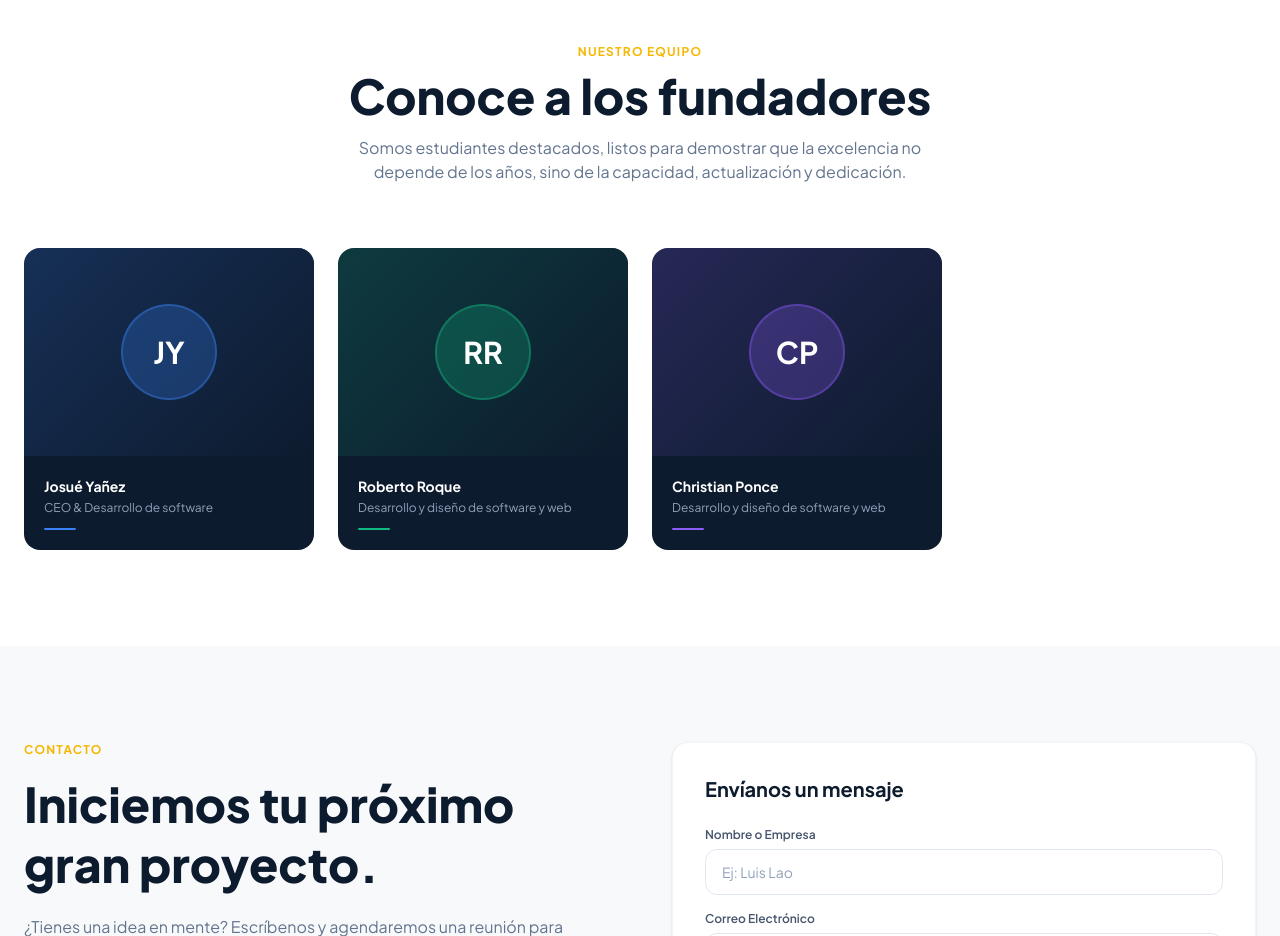
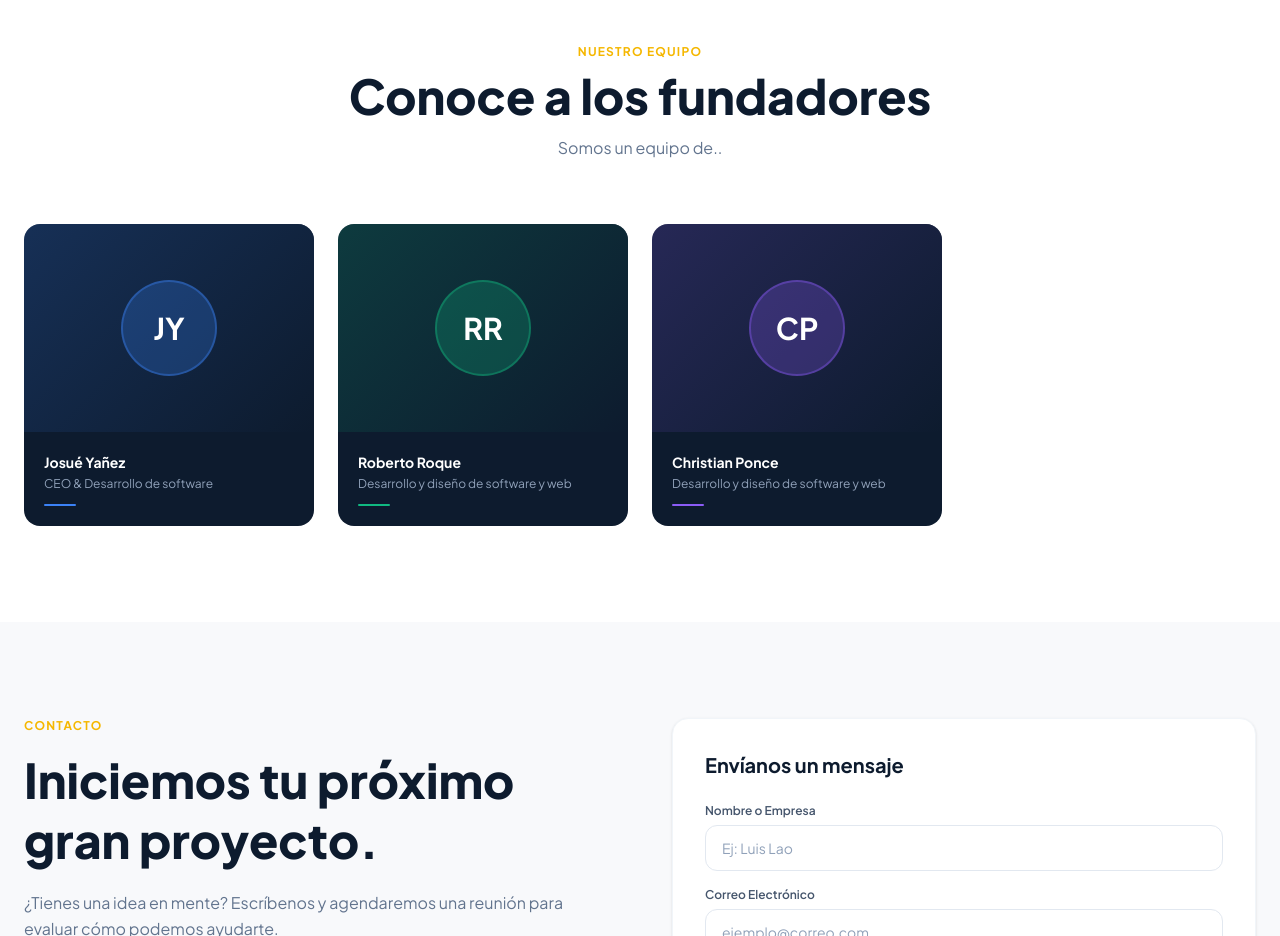
Before and after one commit to BlaKCronic/Society, a React (Vite) app: page / in a window 1280 px wide. Shown: the part 2660-3596 px from the top of the page. Built offline with nearby package versions, Linux system fonts and the light colour scheme.

Commit message:
Diseño proncipal

```diff
--- a/src/components/Team.jsx
+++ b/src/components/Team.jsx
@@ -12,7 +12,7 @@ export default function Team() {
           <p className="text-xs font-bold tracking-widest uppercase mb-3" style={{ color: '#f5b700' }}>Nuestro Equipo</p>
           <h2 className="text-4xl md:text-5xl font-extrabold mb-4" style={{ color: '#0d1b2e' }}>Conoce a los fundadores</h2>
           <p className="text-slate-500 max-w-xl mx-auto">
-            Somos estudiantes destacados, listos para demostrar que la excelencia no depende de los años, sino de la capacidad, actualización y dedicación.
+            Somos un equipo de..
           </p>
         </div>
 
```
